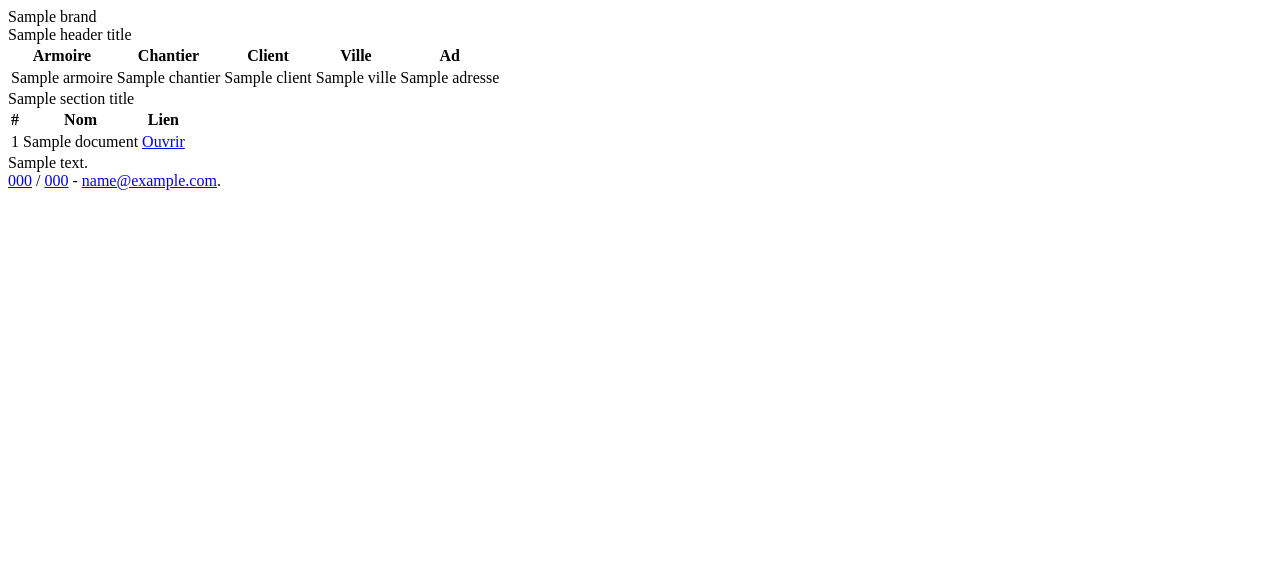
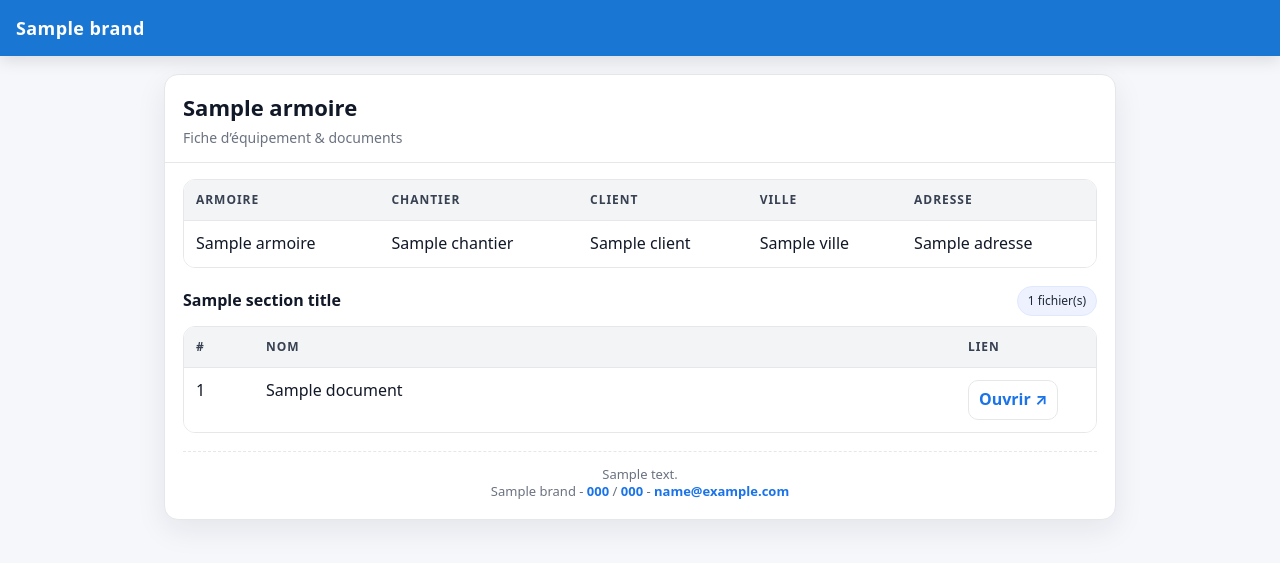
Before and after one commit to fode-konate/qr-code-dynamic, a Flask app: template templates/landing.html in a window 1280 px wide. Shown: the top 563 px of the page. Run offline with Flask 3, Linux system fonts and the light colour scheme; the visitor is signed in with stand-in values (Sample User, id 1); tables that the repository leaves empty hold one stand-in row (values such as "Sample post"); the template is opened without the code that fills it: most values are stand-ins (such as "Sample title", 1, 10 or a date in 2020).

Commit message:
Initial commit - amélioration page landing

```diff
--- a/templates/landing.html
+++ b/templates/landing.html
@@ -6,19 +6,197 @@
   <title>{{ page_title or "HDCA" }}</title>
 
   <style>
-    /* Style here */
+    :root{
+      --brand:#1976d2;
+      --bg:#f6f7fb;
+      --card:#ffffff;
+      --text:#111827;
+      --muted:#6b7280;
+      --border:#e5e7eb;
+      --shadow: 0 10px 30px rgba(17,24,39,.08);
+      --radius: 14px;
+      --link:#1a73e8;
+    }
+
+    *{ box-sizing:border-box; }
+    body{
+      margin:0;
+      font-family: ui-sans-serif, system-ui, -apple-system, Segoe UI, Roboto, Arial, "Apple Color Emoji","Segoe UI Emoji";
+      background:var(--bg);
+      color:var(--text);
+      line-height:1.35;
+    }
+
+    /* Top bar */
+    .appbar{
+      position: sticky;
+      top: 0;
+      z-index: 20;
+      background: var(--brand);
+      color: #fff;
+      padding: 16px;
+      display:flex;
+      align-items:center;
+      justify-content:space-between;
+      box-shadow: 0 4px 16px rgba(0,0,0,.12);
+    }
+    .brand{
+      font-weight: 700;
+      letter-spacing:.4px;
+      font-size: 18px;
+    }
+
+    .wrap{
+      max-width: 980px;
+      margin: 18px auto 40px;
+      padding: 0 14px;
+    }
+
+    .card{
+      background:var(--card);
+      border:1px solid var(--border);
+      border-radius: var(--radius);
+      overflow:hidden;
+      box-shadow: var(--shadow);
+    }
+
+    .card-header{
+      padding: 18px 18px 14px;
+      border-bottom: 1px solid var(--border);
+    }
+    .title{
+      font-size: 22px;
+      font-weight: 800;
+      margin: 0;
+    }
+    .subtitle{
+      margin-top: 6px;
+      color: var(--muted);
+      font-size: 14px;
+    }
+
+    .card-body{
+      padding: 16px 18px 18px;
+    }
+
+    /* Info table */
+    .table-wrap{
+      overflow:auto;
+      border: 1px solid var(--border);
+      border-radius: 12px;
+    }
+    table{
+      width:100%;
+      border-collapse:collapse;
+      min-width: 640px;
+      background: #fff;
+    }
+    thead th{
+      text-align:left;
+      font-size: 12px;
+      text-transform: uppercase;
+      letter-spacing: .08em;
+      color:#374151;
+      background: #f3f4f6;
+      border-bottom: 1px solid var(--border);
+      padding: 12px 12px;
+      white-space: nowrap;
+    }
+    tbody td{
+      padding: 12px 12px;
+      border-bottom: 1px solid var(--border);
+      vertical-align: top;
+      word-break: break-word;
+    }
+    tbody tr:last-child td{
+      border-bottom: none;
+    }
+
+    /* Section title */
+    .section-title{
+      display:flex;
+      align-items:center;
+      justify-content:space-between;
+      margin: 18px 0 10px;
+      gap: 12px;
+    }
+    .section-title h2{
+      margin:0;
+      font-size: 16px;
+      font-weight: 800;
+    }
+    .pill{
+      font-size: 12px;
+      color: #1f2937;
+      background: #eef2ff;
+      border: 1px solid #e0e7ff;
+      padding: 6px 10px;
+      border-radius: 999px;
+      white-space: nowrap;
+    }
+
+    /* Documents table */
+    .doc a{
+      color: var(--link);
+      text-decoration: none;
+      font-weight: 700;
+    }
+    .doc a:hover{ text-decoration: underline; }
+    .btn-open{
+      display:inline-flex;
+      align-items:center;
+      justify-content:center;
+      padding: 8px 10px;
+      border-radius: 10px;
+      border: 1px solid var(--border);
+      background: #fff;
+      font-weight: 700;
+      gap: 6px;
+    }
+    .btn-open:hover{
+      background:#f9fafb;
+    }
+
+    /* Footer */
+    .footer{
+      margin-top: 18px;
+      padding-top: 14px;
+      border-top: 1px dashed var(--border);
+      color: var(--muted);
+      font-size: 13px;
+      text-align:center;
+    }
+    .footer a{
+      color: var(--link);
+      text-decoration:none;
+      font-weight: 700;
+    }
+    .footer a:hover{ text-decoration: underline; }
+
+    /* Mobile */
+    @media (max-width: 520px){
+      .title{ font-size: 20px; }
+      .wrap{ margin-top: 12px; }
+      .card-body{ padding: 14px; }
+      table{ min-width: 560px; }
+    }
   </style>
 </head>
 
 <body>
-  <div class="appbar">{{ brand or "HDCA" }}</div>
+  <div class="appbar">
+    <div class="brand">{{ brand or "HDCA" }}</div>
+  </div>
 
   <div class="wrap">
     <div class="card">
-      <div class="card-header">{{ header_title }}</div>
+      <div class="card-header">
+        <h1 class="title">{{ armoire.nom }}</h1>
+        <div class="subtitle">Fiche d’équipement & documents</div>
+      </div>
 
       <div class="card-body">
-        <!-- Tableau infos -->
+        <div class="table-wrap" aria-label="Informations">
           <table>
             <thead>
               <tr>
@@ -26,29 +204,33 @@
                 <th>Chantier</th>
                 <th>Client</th>
                 <th>Ville</th>
-              <th>Ad</th>
+                <th>Adresse</th>
               </tr>
             </thead>
             <tbody>
               <tr>
-              <td>{{ armoire }}</td>
-              <td>{{ chantier }}</td>
-              <td>{{ client }}</td>
-              <td>{{ ville }}</td>
-              <td>{{ adresse }}</td>
+                <td>{{ armoire.armoire }}</td>
+                <td>{{ armoire.chantier }}</td>
+                <td>{{ armoire.client }}</td>
+                <td>{{ armoire.ville }}</td>
+                <td>{{ armoire.adresse }}</td>
               </tr>
             </tbody>
           </table>
+        </div>
 
-        <!-- Documents -->
-        <div class="section-title">{{ section_title }}</div>
+        <div class="section-title">
+          <h2>{{ section_title or "Documents:" }}</h2>
+          <div class="pill">{{ documents|length }} fichier(s)</div>
+        </div>
 
+        <div class="table-wrap doc" aria-label="Documents">
           <table>
             <thead>
               <tr>
-              <th>#</th>
+                <th style="width:70px;">#</th>
                 <th>Nom</th>
-              <th>Lien</th>
+                <th style="width:140px;">Lien</th>
               </tr>
             </thead>
             <tbody>
@@ -57,18 +239,27 @@
                   <td>{{ loop.index }}</td>
                   <td>{{ doc.nom }}</td>
                   <td>
-                  <a href="{{ doc.url }}" target="_blank" rel="noopener">Ouvrir</a>
+                    <a class="btn-open" href="{{ doc.url }}" target="_blank" rel="noopener">
+                      Ouvrir ↗
+                    </a>
                   </td>
                 </tr>
               {% endfor %}
+              {% if documents|length == 0 %}
+                <tr>
+                  <td colspan="3" style="color:#6b7280;">Aucun document configuré.</td>
+                </tr>
+              {% endif %}
             </tbody>
           </table>
+        </div>
 
         <div class="footer">
-          {{ footer_text }}<br>
-          <a href="tel:{{ phone1 }}">{{ phone1 }}</a> /
-          <a href="tel:{{ phone2 }}">{{ phone2 }}</a> -
-          <a href="mailto:{{ email }}">{{ email }}</a>.
+          {% if footer_text %}{{ footer_text }}<br>{% endif %}
+          {{ brand or "HDCA" }}
+          {% if phone1 %}- <a href="tel:{{ phone1 }}">{{ phone1 }}</a>{% endif %}
+          {% if phone2 %} / <a href="tel:{{ phone2 }}">{{ phone2 }}</a>{% endif %}
+          {% if email %}- <a href="mailto:{{ email }}">{{ email }}</a>{% endif %}
         </div>
       </div>
     </div>
```
Lines whose indentation alone changed are shown as unchanged.
